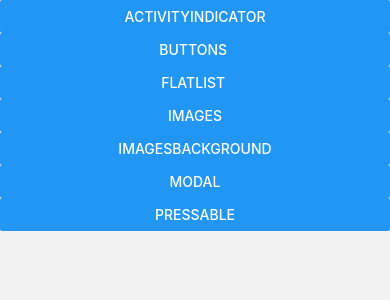
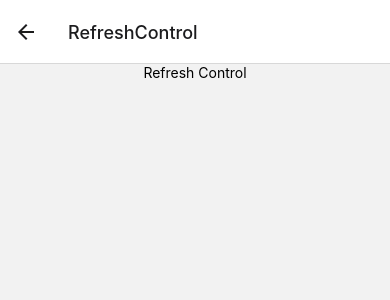
Before and after one commit to SammyMureithi/FistRNApp, a React Native app: screen /RefreshControl in a window 390 px wide. Shown: the top 300 px of the page. Built offline with nearby package versions, Linux system fonts and the light colour scheme.

Commit message:
RefreshControl

```diff
--- a/App.js
+++ b/App.js
@@ -10,6 +10,7 @@ import ImagesComponent from './Screens/ImagesComponent';
 import Index from './Screens/Index';
 import ModalComponent from './Screens/ModalComponent';
 import PressableComponent from './Screens/PressableComponent';
+import RefreshControlComp from './Screens/RefreshControlComp';
 function App() {
   const Stack = createNativeStackNavigator();
   return (
@@ -30,6 +31,7 @@ function App() {
         <Stack.Screen name="ImageBackground" component={ImageBackgroundComp} />
         <Stack.Screen name="Modal" component={ModalComponent} />
         <Stack.Screen name="Pressable" component={PressableComponent} />
+        <Stack.Screen name="RefreshControl" component={RefreshControlComp} />
       </Stack.Navigator>
     </NavigationContainer>
   );
--- a/Screens/Index.js
+++ b/Screens/Index.js
@@ -27,6 +27,10 @@ function Index({navigation}) {
           title="Pressable"
           onPress={() => navigation.navigate('Pressable')}
         />
+        <Button
+          title="RefreshControl"
+          onPress={() => navigation.navigate('RefreshControl')}
+        />
       </ScrollView>
     </SafeAreaView>
   );
--- /dev/null
+++ b/Screens/RefreshControlComp.js
@@ -0,0 +1,31 @@
+import React from 'react';
+import {useState} from 'react';
+import {View, Text, ScrollView, RefreshControl} from 'react-native';
+const wait = timeout => {
+  return new Promise(resolve => setTimeout(resolve, timeout));
+};
+function RefreshControlComp() {
+  const [refresh, setRefresh] = useState(false);
+  function handleRefresh() {
+    setRefresh(true);
+    wait(2000).then(() => setRefresh(false));
+  }
+  return (
+    <View style={{flex: 1, justifyContent: 'center', alignItems: 'center'}}>
+      <ScrollView
+        refreshControl={
+          <RefreshControl
+            refreshing={refresh}
+            onRefresh={handleRefresh}
+            colors={['red']}
+            progressBackgroundColor={'yellow'}
+            size={'large'}
+          />
+        }>
+        <Text>Refresh Control</Text>
+      </ScrollView>
+    </View>
+  );
+}
+
+export default RefreshControlComp;
```
